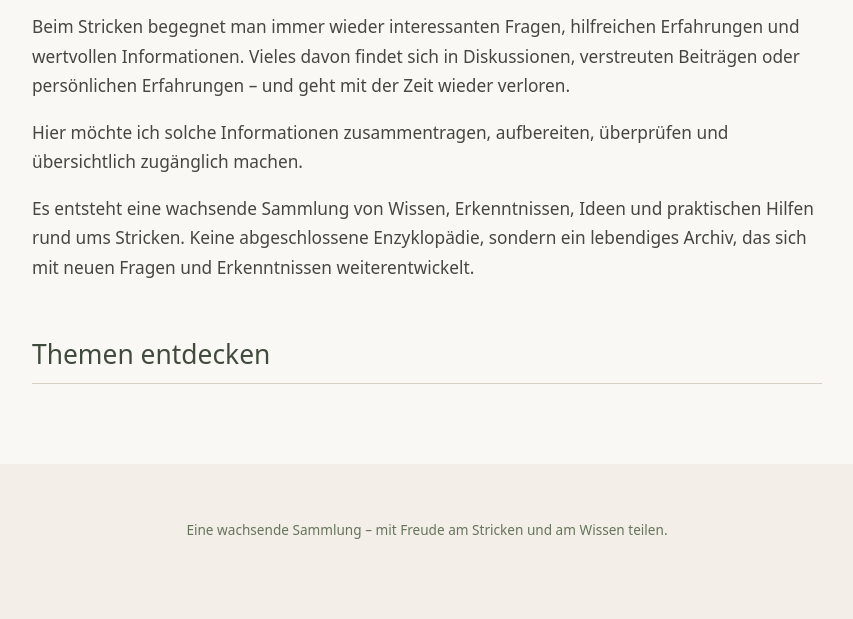
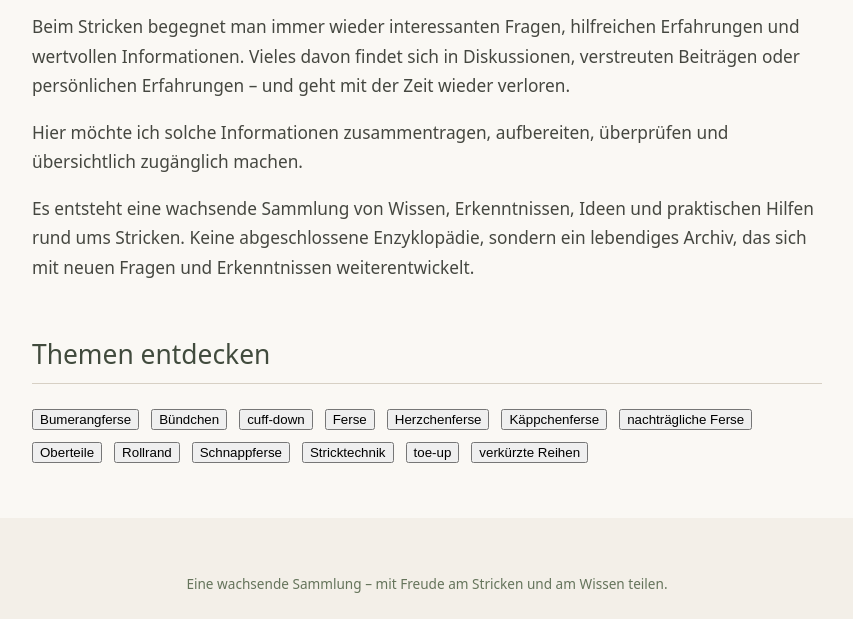
Before and after one commit to silke2world/maschensnacks, a plain HTML site: page index.html in a window 1280 px wide. Shown: the part 569-1188 px from the top of the page, without its empty margins (213-1066 px from the left). Before the commit the page ends 1134 px from the top, so only its background shows below. Drawn offline with Linux system fonts and the light colour scheme.

Commit message:
fehlerbehebung

```diff
--- a/index.html
+++ b/index.html
@@ -54,7 +54,7 @@
       </div>
     </section>
 
-    <script src="js/tag-cloud.js" defer></script>
+    <script src="tags/tags.js" defer></script>
 
   </main>
 
```
